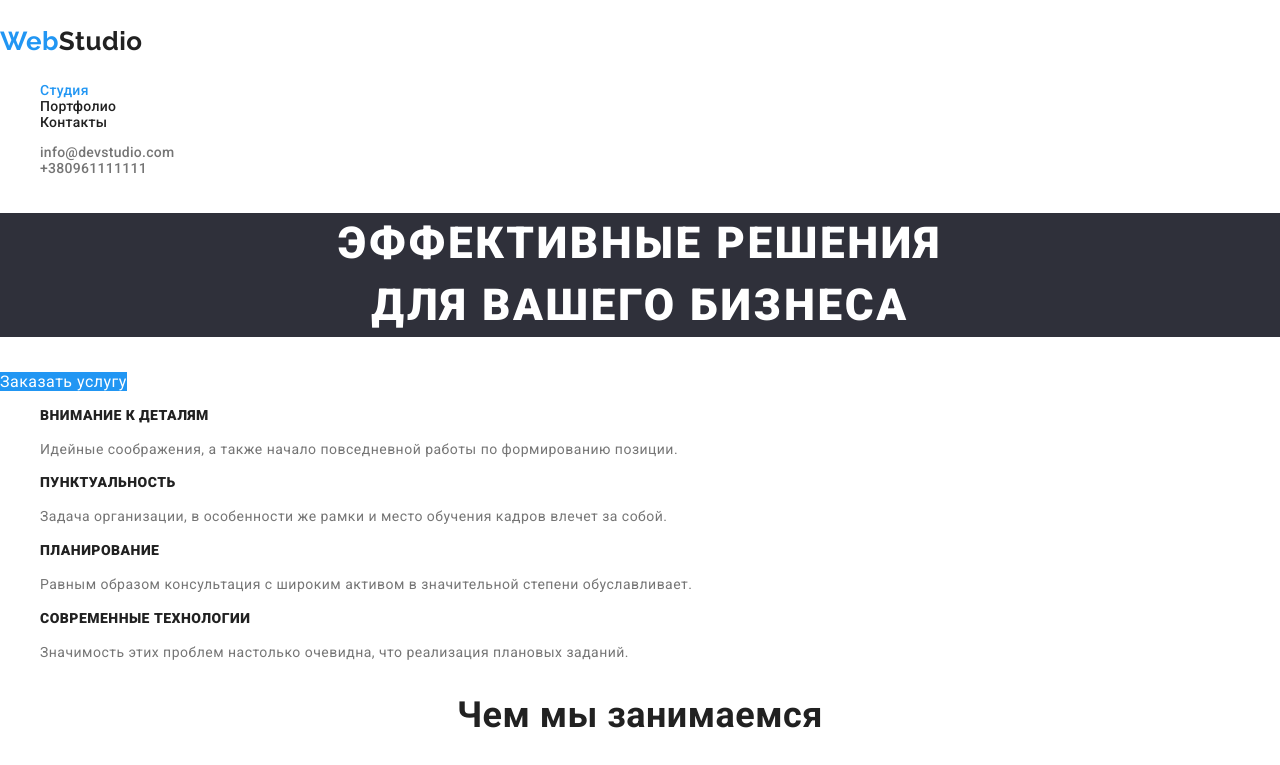
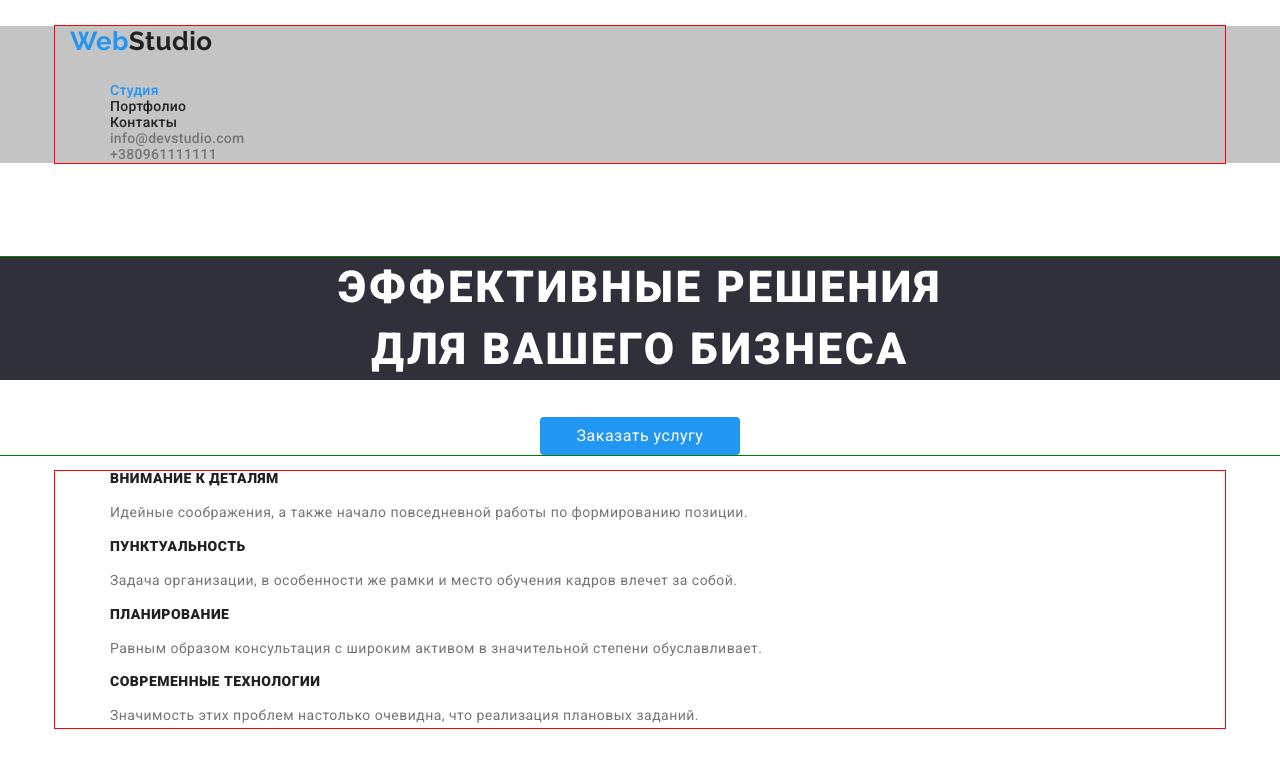
Before and after one commit to DOROSHYK/goit-markup-hw-03, a plain HTML site: page index.html in a window 1280 px wide. Shown: the top 765 px of the page. Drawn offline with nearby package versions, Linux system fonts and the light colour scheme.

Commit message:
containers

```diff
--- a/css/styles.css
+++ b/css/styles.css
@@ -26,12 +26,24 @@ a {
   text-decoration: none;
 }
 
-header {
-  display: inline;
+ul {
+  list-style: none;
 }
 
-ul {
-  list-style: none;
+.header-container {
+  background: #c4c4c4;
+}
+
+.container {
+  width: 1170px;
+  margin-right: auto;
+  margin-left: auto;
+
+  padding-left: 15px;
+  padding-right: 15px;
+  margin-bottom: 94px;
+
+  outline: 1px solid red;
 }
 
 /* logo*/
@@ -75,11 +87,18 @@ ul {
   font-size: 14px;
   line-height: 1.14;
   letter-spacing: 0.02em;
+  margin-top: 0;
+  margin-bottom: 0;
 }
 
 .site-nav .link:hover,
 .site-nav .link:focus {
   color: var(--color-forces-color);
+}
+
+.hero {
+  text-align: center;
+  outline: 1px solid green;
 }
 
 .hero .hero-title {
@@ -89,24 +108,28 @@ ul {
   font-weight: 900;
   font-size: 44px;
   line-height: 1.4;
-  text-align: center;
   letter-spacing: 0.06em;
 }
 
 /*Our advantages */
 
+.advantages-container {
+  outline: 1px solid salmon;
+}
+
 .advantages .advantages-title {
   color: var(--main-color-titles-color);
-
   font-weight: 700;
   font-size: 14px;
   line-height: 1.14;
+  margin-top: 0;
 }
 
 .advantages .text {
   font-weight: 400;
   font-size: 14px;
   line-height: 1.7;
+  margin-top: 0;
 }
 
 /* our work and team*/
@@ -145,6 +168,11 @@ ul {
   color: var(--white-bg-color);
   background-color: var(--color-forces-color);
   font-family: inherit;
+  border-radius: 4px;
+  display: inline-block;
+  min-width: 200px;
+  text-align: center;
+  padding: 10px 32px;
 }
 
 .navigation .nav-title:hover,
--- a/index.html
+++ b/index.html
@@ -14,9 +14,12 @@
     <link rel="stylesheet" href="./css/styles.css">
 </head>
 <body>
-     <header>
+     <header class="header-container">
          <!-- Navigation container -->
+
+    <div class="container">
 <nav>
+
 
          <a href="/" class="logo">
         <p>Web<span class="logo-black">Studio</span></p>
@@ -29,9 +32,13 @@
                <li><a href="" class="link"> Контакты</a></li>
 
     </ul>
+
+
     </nav>
+
     <!-- Contact container -->
     <ul class="site-nav">
+
 
       <li>
           <a class="link text-secondary" href="mailto:info@devstudio.com">info@devstudio.com</a>
@@ -45,23 +52,28 @@
 
      </ul>
 
-
+</div>
 
 </header>
     <!--  Block hero -->
     <main>
 
 <section class="hero">
+
     <h1 class="hero-title">ЭФФЕКТИВНЫЕ РЕШЕНИЯ<br />ДЛЯ ВАШЕГО БИЗНЕСА</h1>
     <a  href="" class="button" >Заказать услугу</a>
+
 </section>
+
 
     <!-- Our advantages -->
        <section class="advantages">
+        <div class="container">
+       <h2 hidden class="advantages-title">НАШИ ПРЕИМУШЕСТВА</h2>
 
-        <h2 hidden class="advantages-title">НАШИ ПРЕИМУШЕСТВА</h2>
 
-    <ul>
+
+    <ul class="advantages-list">
         <li>
             <h3 class="advantages-title"><b> ВНИМАНИЕ К ДЕТАЛЯМ </b></h3>
             <p class="text">Идейные соображения, а также начало повседневной работы по формированию позиции.</p>
@@ -83,6 +95,7 @@
         </li>
 
     </ul>
+
 
 </section>
         <!-- About our work -->
```
